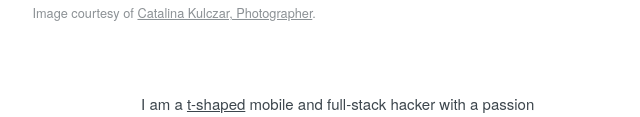
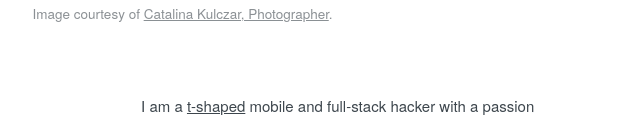
Before and after one commit to alejandrogarciasalas/alejandrogarciasalas.github.io, a plain HTML site: page index.html in a window 1280 px wide. Shown: the part 692-809 px from the top of the page, 294-934 px from the left. Drawn offline with Linux system fonts and the light colour scheme.

Commit message:
change credit size

```diff
--- a/index.html
+++ b/index.html
@@ -59,7 +59,7 @@
             <h5 class="weight-regular">About</h5>
           </div>
           <img class="u-full-width" src="images/profile.jpg"  style="margin-top: 7%">
-          <p class="weight-thin light-grey" style="font-size: 0.85em;">Image courtesy of <a class="light-grey" href="http://catalinakulczar.com/">Catalina Kulczar, Photographer</a>.</p>
+          <p class="weight-thin light-grey" style="font-size: 0.9em;">Image courtesy of <a class="light-grey" href="http://catalinakulczar.com/">Catalina Kulczar, Photographer</a>.</p>
           <div class="row">
             <div class="offset-by-two eight columns" style="margin-top: 7%;">
               <p>I am a <a href="https://en.wikipedia.org/wiki/T-shaped_skills">t-shaped</a> mobile and full-stack hacker with a passion for <a href="">design</a>, <a href="http://laboratoria.la/">education</a> and creative entrepreneurship. </p>
```
Also changed, not shown: css/custom.css (line endings or trailing spaces).
